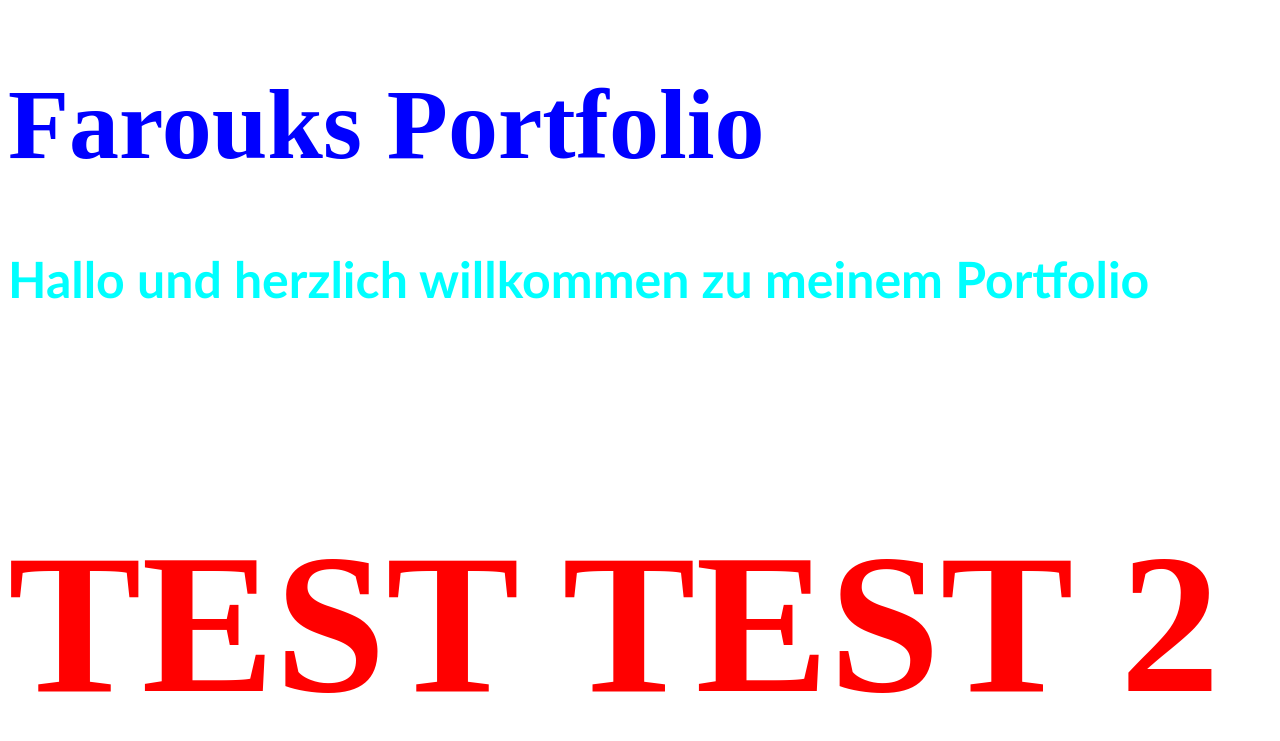
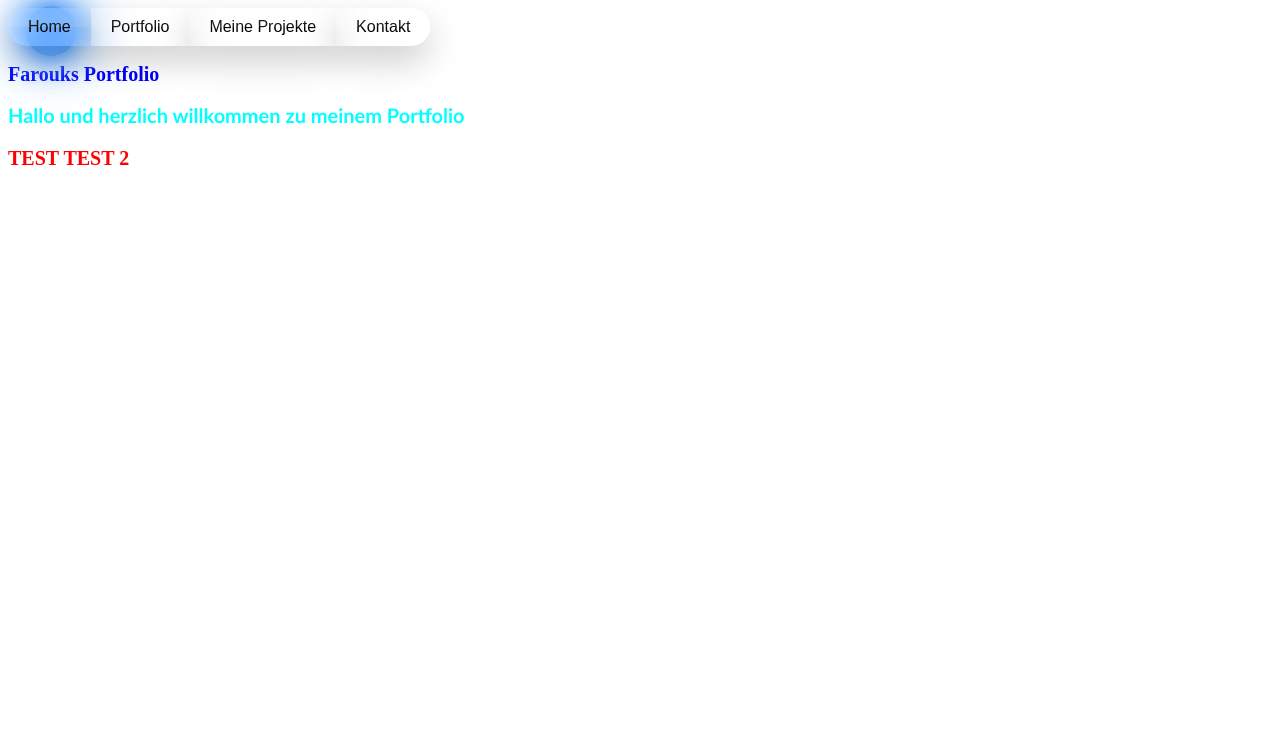
Before and after one commit to farouksaadeh/webseite-farouksaadeh, a plain HTML site: page src/index.html in a window 1280 px wide. Drawn offline with Linux system fonts and the light colour scheme; a web font is replaced by a local one.

Commit message:
Added Nav Bar and portfolio.html

```diff
--- a/src/index.html
+++ b/src/index.html
@@ -2,14 +2,21 @@
 <html lang="en">
 <head>
     <meta charset="UTF-8">
-    <title>Title</title>
+    <title>Farouk Saadeh</title>
     <link rel="stylesheet" href="styleLandingpage.css">
 </head>
 <body>
+<ul>
+    <li><a href="/home">Home</a></li>
+    <li><a href="/portfolio">Portfolio</a></li>
+    <li><a href="/meineProjekte">Meine Projekte</a></li>
+    <li><a href="/kontakt">Kontakt</a></li>
+    <div class="indicator"></div>
+</ul>
 
 <h1>Farouks Portfolio</h1>
 <h2>Hallo und herzlich willkommen zu meinem Portfolio</h2>
 <h3> TEST TEST 2</h3>
-
+<script src="script.js"></script>
 </body>
 </html>
--- /dev/null
+++ b/src/script.js
@@ -0,0 +1,15 @@
+const $indicator = document.
+    querySelector('.indicator');
+const $links = document.querySelectorAll('li a');
+
+$links.forEach(($link) => {
+    $link.addEventListener(
+        'mousemove',
+        (e) => {
+            const { offsetLeft,
+            offsetWidth } = e.target;
+            $indicator.style.left = offsetLeft + 'px';
+            $indicator.style.width = offsetWidth + 'px';
+        }
+    );
+});
--- a/src/styleLandingpage.css
+++ b/src/styleLandingpage.css
@@ -1,17 +1,108 @@
+@import url("https://use.fontawesome.com/releases/v6.5.1/css/all.css");
+@import url("https://fonts.googleapis.com/css?family=Popins:100,200,300,400,500,600,700,800,900");
+
+ul {
+    position: relative;
+    list-style: none;
+    display: flex;
+    padding: 0;
+    margin: 0;
+    font-family: 'Poppins', sans-serif;
+}
+
+a {
+    position: relative;
+    background: #ffffff0d;
+    color: #000000;
+    font-size: 1em;
+    text-decoration: none;
+    display: inline-block;
+    padding: 10px 20px;
+    font-weight: 300;
+    box-shadow: 0 15px 35px #00000033;
+    z-index: 2;
+    backdrop-filter: blur(15px);
+    overflow: hidden;
+}
+
+a::before {
+    position: absolute;
+    content: '';
+    background: #ffffff1a;
+    width: 100%;
+    height: 50%;
+    inset: 0;
+}
+
+li:first-child a {
+    border-top-left-radius: 30px;
+    border-bottom-left-radius: 30px;
+}
+
+li:nth-last-child(2) a{
+    border-top-right-radius: 30px;
+    border-bottom-right-radius: 30px;
+}
+
+.indicator {
+    position: absolute;
+    z-index: 1;
+    width: 85px;
+    height: 45px;
+    top: 0;
+    transition: 0.5s;
+}
+
+.indicator::before {
+    --color: #5da6ff;
+    content: '';
+    position: absolute;
+    width: 50px;
+    height: 50px;
+    background: var(--color);
+    top: 50%;
+    left: 50%;
+    transform: translate(-50%, -50%);
+    border-radius: 50%;
+    transition: 0.5s;
+    box-shadow:
+    0 0 15px var(--color),
+    0 0 30px var(--color),
+    0 0 45px var(--color),
+    0 0 60px var(--color)
+}
+
+li:nth-child(2):hover~.indicator::before {
+    --color: #ff0;
+}
+
+li:nth-child(3):hover~.indicator::before {
+    --color: #0f0;
+}
+
+li:nth-child(4):hover~.indicator::before {
+    --color: #ff308f;
+}
+
+li:nth-child(5):hover~.indicator::before {
+    --color: #ff9100;
+}
+
+
 h1 {
     color: blue;
-    font-size: 100px;
+    font-size: 20px;
     text-align: left;
 }
 
 h2 {
     color: aqua;
     font-family: Calibri;
-    font-size: 50px;
+    font-size: 20px;
     text-align: left;
 }
 
 h3 {
     color: red;
-    font-size: 200px;
+    font-size: 20px;
 }
```
Also changed, not shown: src/Pages/portfolio.html (added, +10 -0 lines), 1 other file.
